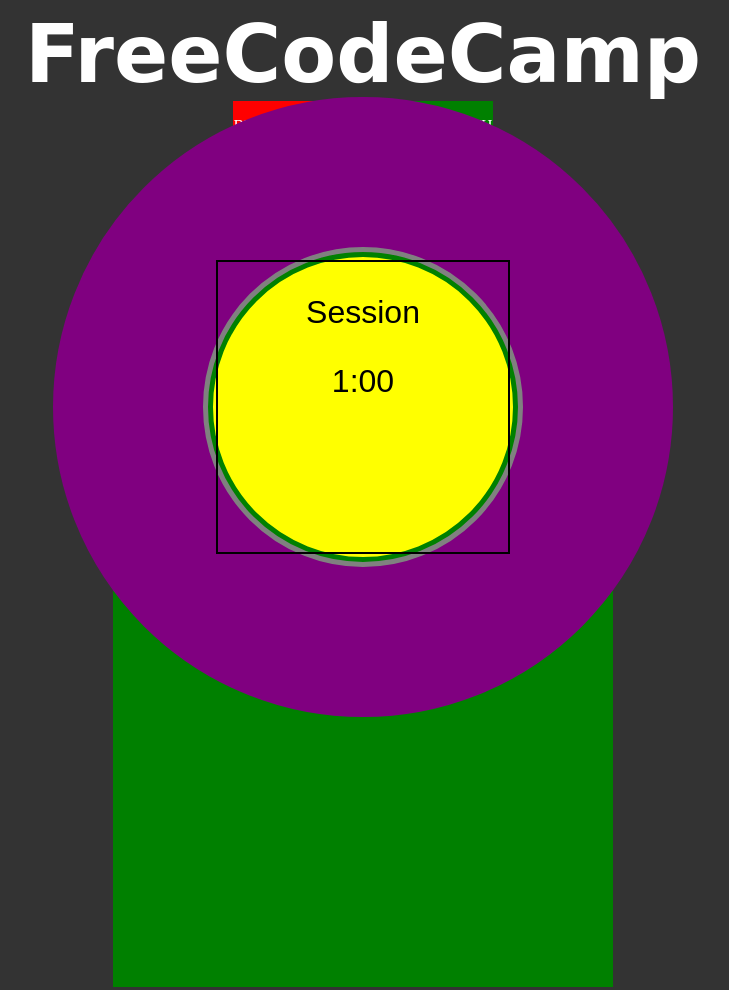
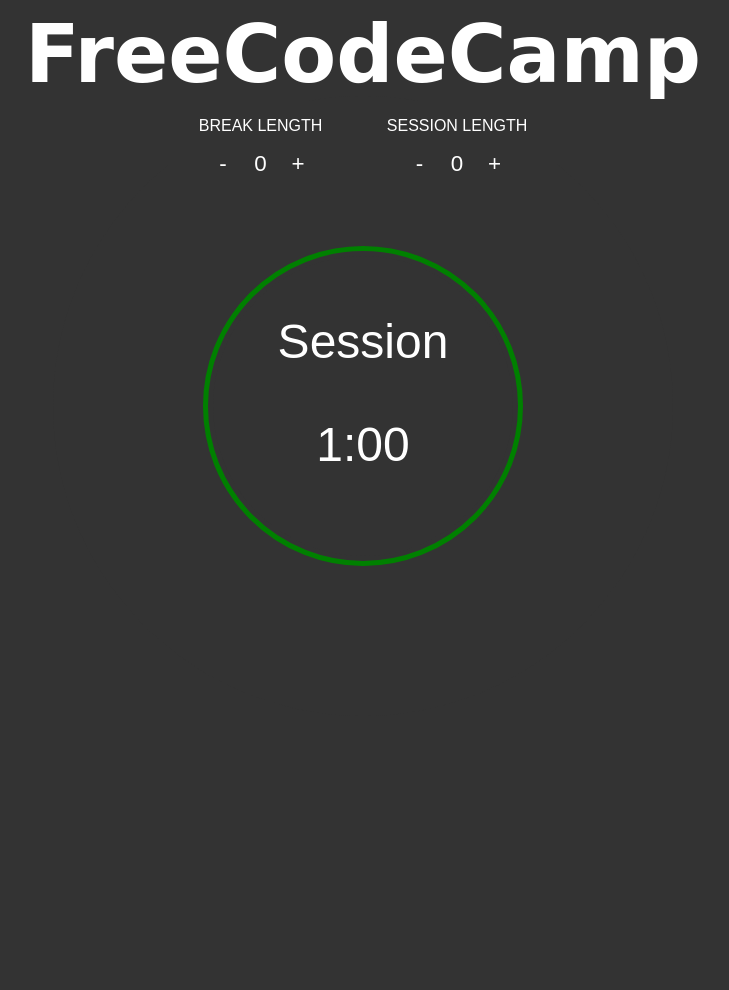
Before and after one commit to pdsoper/Pomodoro_clock, a plain HTML site: page index.html in a window 1280 px wide. Shown: the top 990 px of the page, without its empty margins (277-1006 px from the left). Drawn offline with nearby package versions, Linux system fonts and the light colour scheme.

Commit message:
Ready to start adding Javascript

```diff
--- a/index.html
+++ b/index.html
@@ -22,17 +22,29 @@
 		</div>
 
 		<div class="settings-div">
-			<div class="break-div">
+			<div class="control-div">
 				<p>BREAK LENGTH</p>
-				<div class="control plusminus" id="break-minus"></div>
-				<div class="control set-control" id="break-value"></div>
-				<div class="control plusminus" id="break-plus"></div>
+				<div class="control plusminus" id="break-minus">
+					-
+				</div>
+				<div class="control set-control" id="break-value">
+					0
+				</div>
+				<div class="control plusminus" id="break-plus">
+					+
+				</div>
 			</div>
-			<div class="session-div">
+			<div class="control-div">
 				<p>SESSION LENGTH</p>
-				<div class="control plusminus" id="session-minus"></div>
-				<div class="control set-control" id="session-value"></div>
-				<div class="control plusminus" id="session-plus"></div>
+				<div class="control plusminus" id="session-minus">
+					-
+				</div>
+				<div class="control set-control" id="session-value">
+					0
+				</div>
+				<div class="control plusminus" id="session-plus">
+					+
+				</div>
 			</div>
 		</div>
 
--- a/styles.css
+++ b/styles.css
@@ -13,29 +13,29 @@ h1 {
 }
 
 .settings-div {
-    text-align: center;
+    position: relative;
+    left: 0px;
+    top: 0px;
     z-index: 4;
-}
-
-.break-div {
-    background-color: red;
-    display: inline-block;
+    font-family: Arial, Helvetica, sans-serif;
+    font-size: 1em;
     text-align: center;
 }
 
-.session-div {
-    background-color: green;
-    display: inline-block;
+.control-div {
+    display: inline-table;
     text-align: center;
+    background-color: #333;
+    padding: 0px 30px 5px 30px;
 }
 
 .control {
-    background-color: white;
-    border: 1px solid black;
-    color: black;
+    background-color: #333;
+    color: white;
     height: 50px;
-    display: inline-block;
+    display: inline-table;
     text-align: center;
+    font-size: 1.4em;
 }
 
 .set-control {
@@ -49,7 +49,7 @@ h1 {
 .background-div {
     width: 400px;
     height: 400px;
-    background-color: yellow;
+    background-color: #333;
     margin: auto;
     z-index: -1;
 }
@@ -57,7 +57,7 @@ h1 {
 .clock-circle {
     width: 300px;
     height: 300px;
-    border: 150px solid green;
+    border: 150px solid #333;
     border-radius: 300px;
     background-color: transparent;
     position: relative;
@@ -69,7 +69,7 @@ h1 {
 .clock-border-1 {
     width: 310px;
     height: 310px;
-    border: 150px solid gray;
+    border: 150px solid green;
     border-radius: 310px;
     background-color: transparent;
     position: relative;
@@ -81,7 +81,7 @@ h1 {
 .clock-border-2 {
     width: 320px;
     height: 320px;
-    border: 150px solid purple;
+    border: 150px solid #333;
     border-radius: 320px;
     background-color: transparent;
     position: relative;
@@ -103,7 +103,7 @@ h1 {
 .fill-cover {
     width: 500px;
     height: 400px;
-    background-color: green;
+    background-color: #333;
     position: relative;
     z-index: 0;
     top: -2250px;
@@ -111,15 +111,15 @@ h1 {
 }
 
 .data-div {
-    color: black;
+    color: white;
+    background-color: transparent;
     text-align: center;
     font-family: Arial, Helvetica, sans-serif;
-    font-size: 2em;
+    font-size: 3em;
     width: 290px;
     height: 290px;
-    border: 2px solid black;
     margin: auto;
     position: relative;
-    top: -2977px;
+    top: -2970px;
     z-index: 3;
 }
```
Also changed, not shown: scripts.js (+15 -0 lines).
